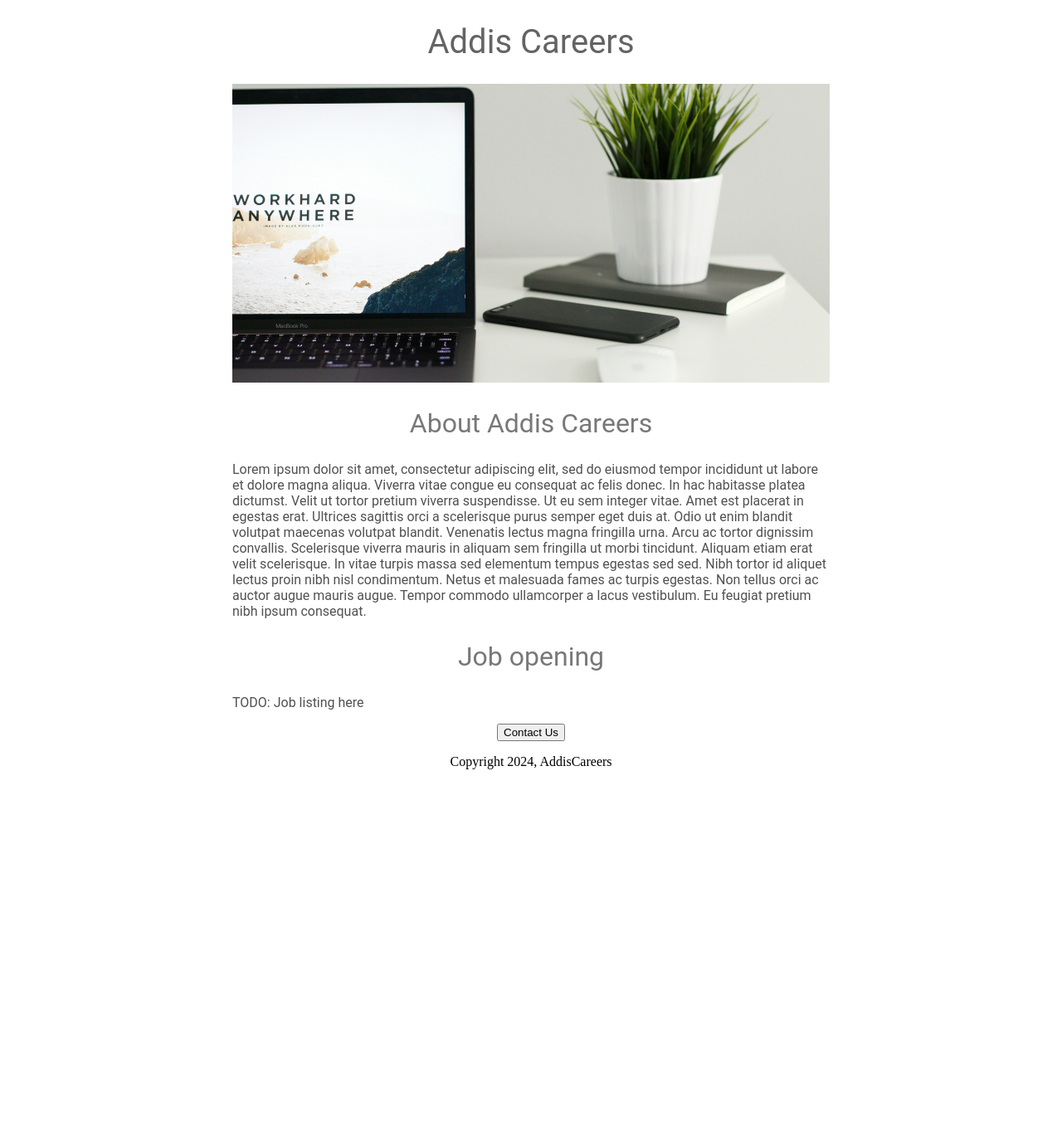
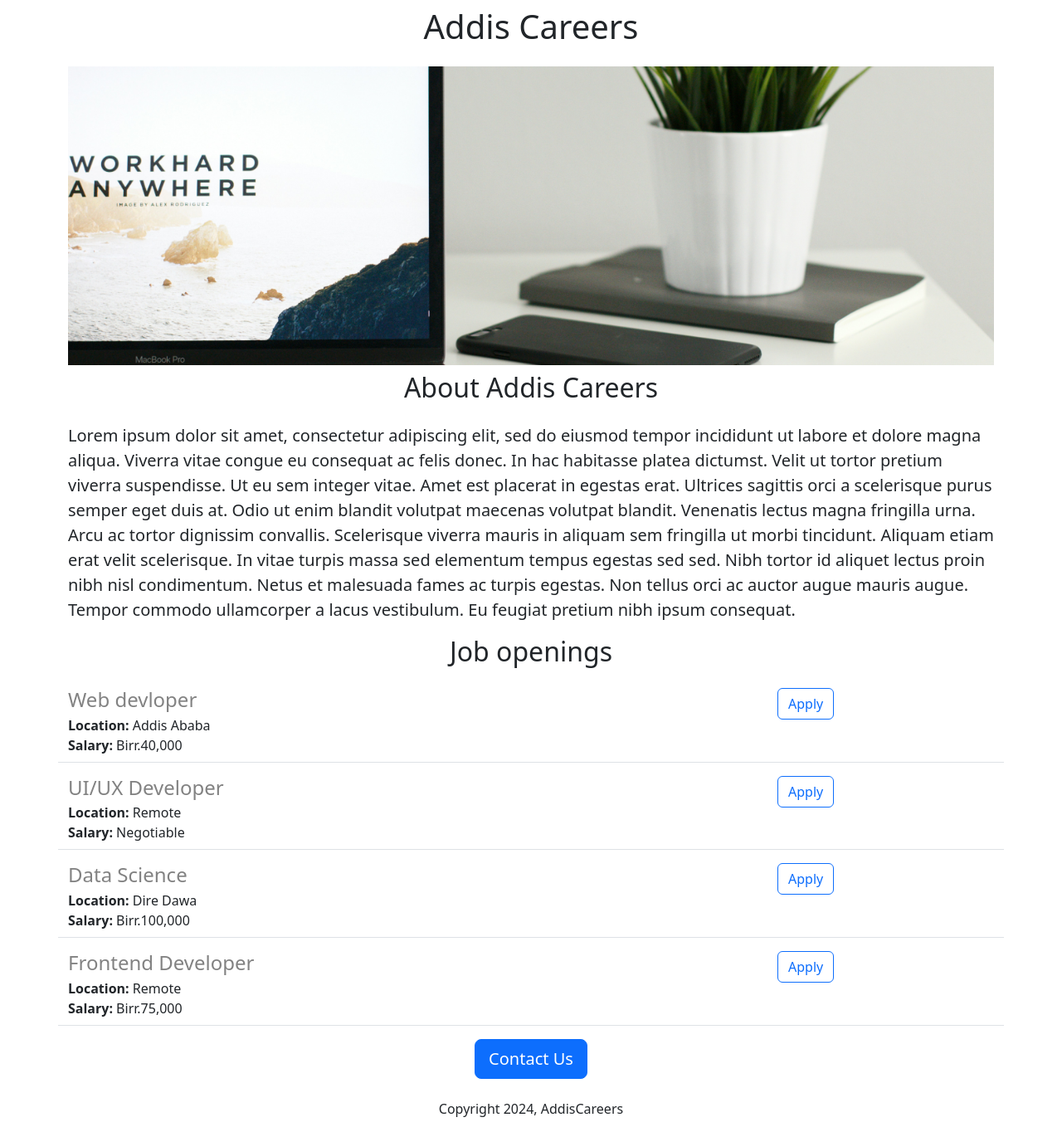
Before and after one commit to ermias-ph/_ed_practice, a Flask app: page / in a window 1280 px wide. Shown: the whole page at 83% size. Before the commit the page ends 927 px from the top, so only its background shows below. Run offline with Flask 3, Linux system fonts and the light colour scheme.

Commit message:
added dynamic data and api

```diff
--- a/app.py
+++ b/app.py
@@ -1,13 +1,45 @@
-from flask import Flask, render_template
+from flask import Flask, render_template, jsonify
 
 app = Flask(__name__)
+
+JOBs = [
+  {
+    'id': 1,
+    'title': 'Web devloper',
+    'location': 'Addis Ababa',
+    'salary': 'Birr.40,000'
+  },
+  {
+    'id': 2,
+    'title': 'UI/UX Developer',
+    'location': 'Remote',
+    'salary': 'Negotiable'
+  },
+  {
+    'id': 3,
+    'title': 'Data Science',
+    'location': 'Dire Dawa',
+    'salary': 'Birr.100,000'
+  },
+  {
+    'id': 4,
+    'title': 'Frontend Developer',
+    'location': 'Remote',
+    'salary': 'Birr.75,000'
+  }
+]
 
 @app.route('/')
 
 
 def hello_world():
-  return render_template('home.html')
+  return render_template('home.html',
+                        jobs=JOBs)
 
+@app.route('/api/jobs')
+
+def list_jobs():
+  return jsonify(JOBs)
 
 if __name__ == '__main__':
   app.run(host='0.0.0.0', debug=True)
--- a/templates/home.html
+++ b/templates/home.html
@@ -2,49 +2,34 @@
 <html>
   <head>
     <title>ADD Careers</title>
+    <meta charset="utf-8">
+    <meta name="viewport" content="width=device-width, initial-scale=1">
+    <link href="https://cdn.jsdelivr.net/npm/bootstrap@5.3.3/dist/css/bootstrap.min.css" rel="stylesheet" integrity="sha384-QWTKZyjpPEjISv5WaRU9OFeRpok6YctnYmDr5pNlyT2bRjXh0JMhjY6hW+ALEwIH" crossorigin="anonymous">
     <style>
-      h1 {
-        font-size: 40px;
-        font-family: Roboto;
-        font-weight: normal;
-        color: rgb(100, 100, 100);
-        text-align: center;
-      }
       #banner {
+        height: 360px;
         width: 100%;
-        height: 360px;
         object-fit: cover;
-      }
-      h2 {
-        font-size: 32px;
-        font-family: Roboto;
-        font-weight: normal;
-        color: rgb(120,120,120);
-        text-align: center;
-      }
-      .bodytext {
-        font-family: Roboto;
-        color: rgb(80,80,80);
-      }
-      #container {
-        max-width: 720px;
-        margin: 0 auto;
       }
     </style>
   </head>
   <body>
-    <div id="container">
-      <h1>Addis Careers</h1>
-      <img id="banner" src="https://b84c2470-d704-477e-a281-625ced20dccf-00-17xkj7zpqz3hc.spock.replit.dev/static/bannerfor.jpg", height="320">
-      <h2>About Addis Careers</h2>
-      <p class="bodytext">
+    <div class="container">
+      <h1 class="text-center mt-2 mb-4">Addis Careers</h1>
+      <img class="img-fluid" id="banner" src="https://b84c2470-d704-477e-a281-625ced20dccf-00-17xkj7zpqz3hc.spock.replit.dev/static/bannerfor.jpg">
+      <h2 class="text-center mt-2 mb-4">About Addis Careers</h2>
+      <p class="lead">
         Lorem ipsum dolor sit amet, consectetur adipiscing elit, sed do eiusmod tempor incididunt ut labore et dolore magna aliqua. Viverra vitae congue eu consequat ac felis donec. In hac habitasse platea dictumst. Velit ut tortor pretium viverra suspendisse. Ut eu sem integer vitae. Amet est placerat in egestas erat. Ultrices sagittis orci a scelerisque purus semper eget duis at. Odio ut enim blandit volutpat maecenas volutpat blandit. Venenatis lectus magna fringilla urna. Arcu ac tortor dignissim convallis. Scelerisque viverra mauris in aliquam sem fringilla ut morbi tincidunt. Aliquam etiam erat velit scelerisque. In vitae turpis massa sed elementum tempus egestas sed sed. Nibh tortor id aliquet lectus proin nibh nisl condimentum. Netus et malesuada fames ac turpis egestas. Non tellus orci ac auctor augue mauris augue. Tempor commodo ullamcorper a lacus vestibulum. Eu feugiat pretium nibh ipsum consequat.
       </p>
-      <h2>Job opening</h2>
-      <p class="bodytext"> TODO: Job listing here</p>
-      <div style="text-align: center;">
-      <button>Contact Us</button>
-        <p>Copyright 2024, AddisCareers</p>
+      <h2 class="text-center mt-2 mb-4">Job openings</h2>
+      <div>
+        {% for job in jobs %}
+          {% include 'jobitem.html' %}
+        {% endfor %}
+      </div>
+      <div class="text-center">
+      <button class="btn btn-primary btn-lg">Contact Us</button>
+        <p class="mt-4">Copyright 2024, AddisCareers</p>
       </div>
     </div>
   </body>
--- /dev/null
+++ b/templates/jobitem.html
@@ -0,0 +1,18 @@
+<div class="border-bottom row" style="margin-bottom:16px;padding-bottom:8px;">
+  <div class="col-9">
+    <h4 style="color: rgb(130,130,130); margin-bottom: 4px;">
+      {{job['title']}}
+    </h4>
+    <div><b>Location:</b> {{job['location']}}
+    </div>
+    <div>
+      {% if 'salary' in job %}
+      <b>Salary:</b> {{job['salary']}}
+    </div>
+
+      {% endif %}
+  </div>
+  <div class="col-3">
+    <button type="button" class="btn btn-outline-primary">Apply</button>
+  </div>
+</div>
```
